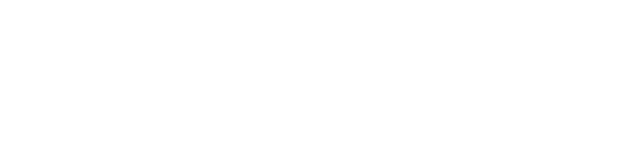
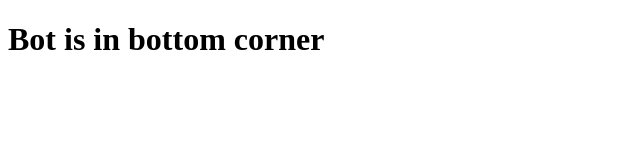
Before and after one commit to krupalvachhani/bot, a plain HTML site: page index.html in a window 1280 px wide. Shown: the whole page, without its empty margins (0-640 px from the left). Drawn offline with Linux system fonts and the light colour scheme.

Commit message:
first commit

```diff
--- a/index.html
+++ b/index.html
@@ -6,6 +6,7 @@
     <title>Document</title>
 </head>
 <body>
+    <h1>Bot is in bottom corner</h1>
     <script>
         window.watsonAssistantChatOptions = {
           integrationID: "dbab9c12-e3ad-47ef-ae69-9658d3fd302c", // The ID of this integration.
```
